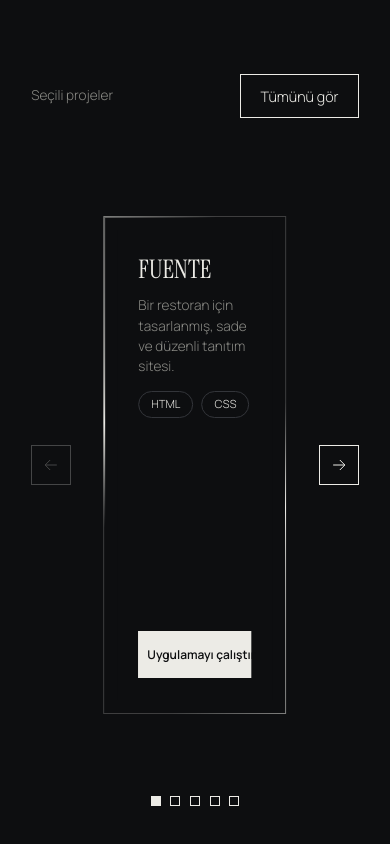
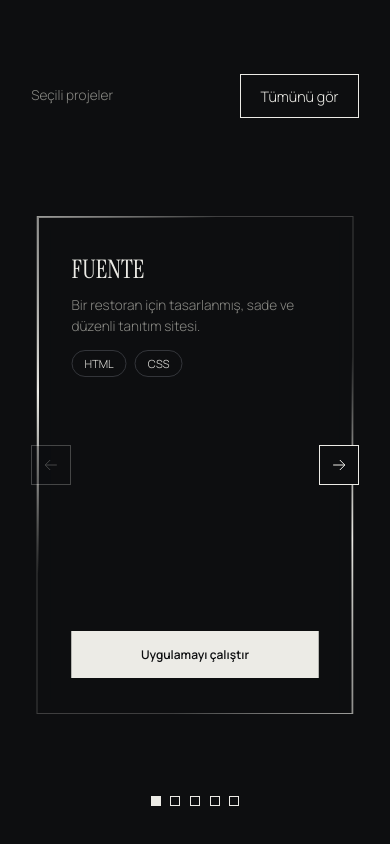
Before and after one commit to L-BORA/Portfolyo, a plain HTML site: page index.html in a window 390 px wide. Shown: the part 888-1732 px from the top of the page. Drawn offline with Linux system fonts and the light colour scheme.

Commit message:
Add files via upload

```diff
--- a/index.html
+++ b/index.html
@@ -321,6 +321,7 @@
         z-index: 1;
         display: flex;
         flex-direction: column;
+        width: 30vw;
         height: 520px;
         padding: 2.2rem 2rem 2rem;
         background: var(--bg);
@@ -696,7 +697,28 @@
       }
           /* Telefon: kart daha kompakt, aktif kart büyütülmez */
       @media (max-width: 720px) {
+        /* Oklar kartın yanına değil, karuselin üstüne oturur: kart tam genişlikte kalır */
+        .carousel {
+          position: relative;
+        }
+        .viewport {
+          width: 100%;
+        }
+        .arrow {
+          position: absolute;
+          top: 50%;
+          transform: translateY(-50%);
+          z-index: 5;
+          background: var(--bg);
+        }
+        #prev {
+          left: 0;
+        }
+        #next {
+          right: 0;
+        }
         .card {
+          width: 74vw;
           height: 470px;
           padding: 1.6rem 1.3rem 1.4rem;
         }
@@ -943,13 +965,12 @@
       // Ekran genişliğine göre kart boyutlarını ve kaydırmayı hesapla
       function layout() {
         const vw = viewport.clientWidth;
-        const ratio = vw < 720 ? 0.74 : 0.3; // mobilde tek kart, masaüstünde üç kart
-        const cw = vw * ratio;
+        const firstCard = track.querySelector(".card");
+        if (!firstCard) return;
+        // Kart genişliği CSS'ten gelir, burada sadece ölçülür
+        const cw = firstCard.offsetWidth;
         const gap = vw * 0.04;
         track.style.gap = gap + "px";
-        track.querySelectorAll(".card").forEach((c) => {
-          c.style.width = cw + "px";
-        });
         const offset = vw / 2 - cw / 2 - current * (cw + gap);
         track.style.transform = `translateX(${offset}px)`;
       }
@@ -957,6 +978,7 @@
       prevBtn.addEventListener("click", () => goTo(current - 1));
       nextBtn.addEventListener("click", () => goTo(current + 1));
       window.addEventListener("resize", layout);
+      window.addEventListener("load", layout);
 
       // Telefonda parmakla sağa sola kaydırma
       let touchStartX = 0;
```
